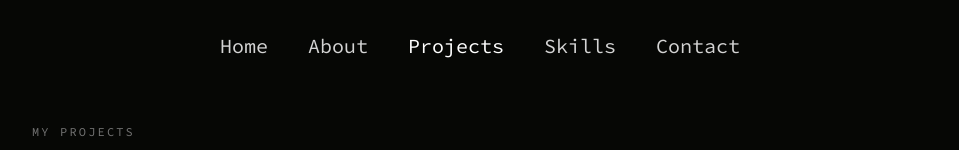
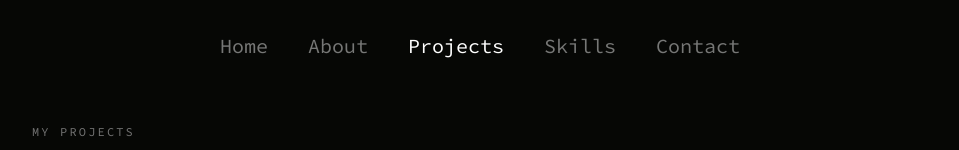
Before and after one commit to LakshmiChaitanya2008/personal-portfolio, a SvelteKit app: page /projects in a window 1280 px wide. Shown: the top 150 px of the page, without its empty margins (160-1119 px from the left). Built offline with nearby package versions, Linux system fonts and the light colour scheme.

Commit message:
fixed constrast issues in navbar

```diff
--- a/src/components/Navbar.svelte
+++ b/src/components/Navbar.svelte
@@ -12,21 +12,22 @@
 
 <div
   class="
-    flex flex-wrap justify-center gap-6 sm:gap-10
-    text-base sm:text-lg md:text-xl
-    px-5 py-4 mt-4
+     flex flex-nowrap justify-center
+    gap-4 sm:gap-6 md:gap-10
+    text-sm xs:text-base sm:text-lg md:text-xl
+    px-3 py-4 mt-4
+    overflow-x-auto
   "
 >
   {#each navItems as item}
     <a
       href={item.href}
-      aria-current={$page.url.pathname === item.href ? "page" : undefined}
-      class="
-        transition-all cursor-pointer font-medium
-        text-neutral-300 hover:text-white
-        {$page.url.pathname === item.href ? 'text-white' : ''}
-      "
-      >{item.name}
+      class="whitespace-nowrap
+        transition-all cursor-pointer
+        hover:opacity-100"
+      style="opacity: {$page.url.pathname === item.href ? 1 : 0.45}"
+    >
+      {item.name}
     </a>
   {/each}
 </div>
```
